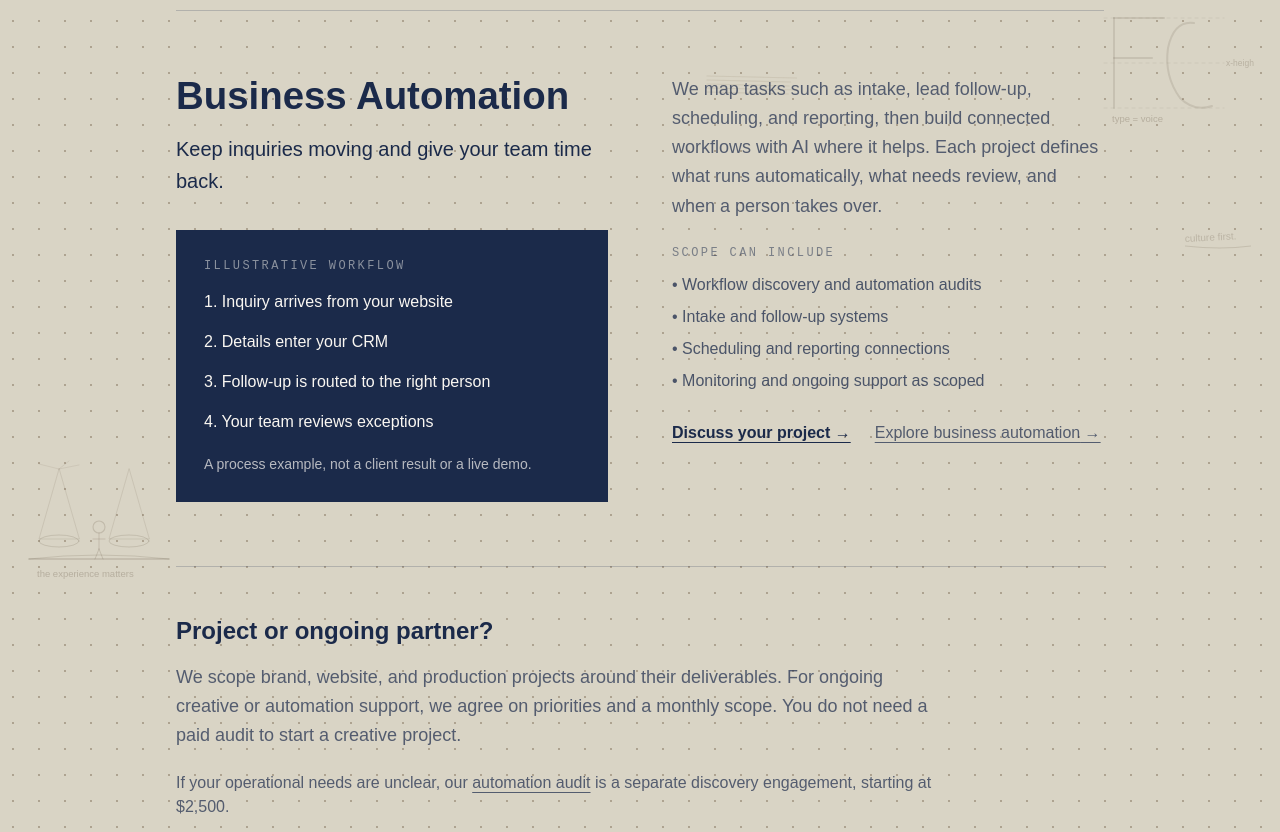
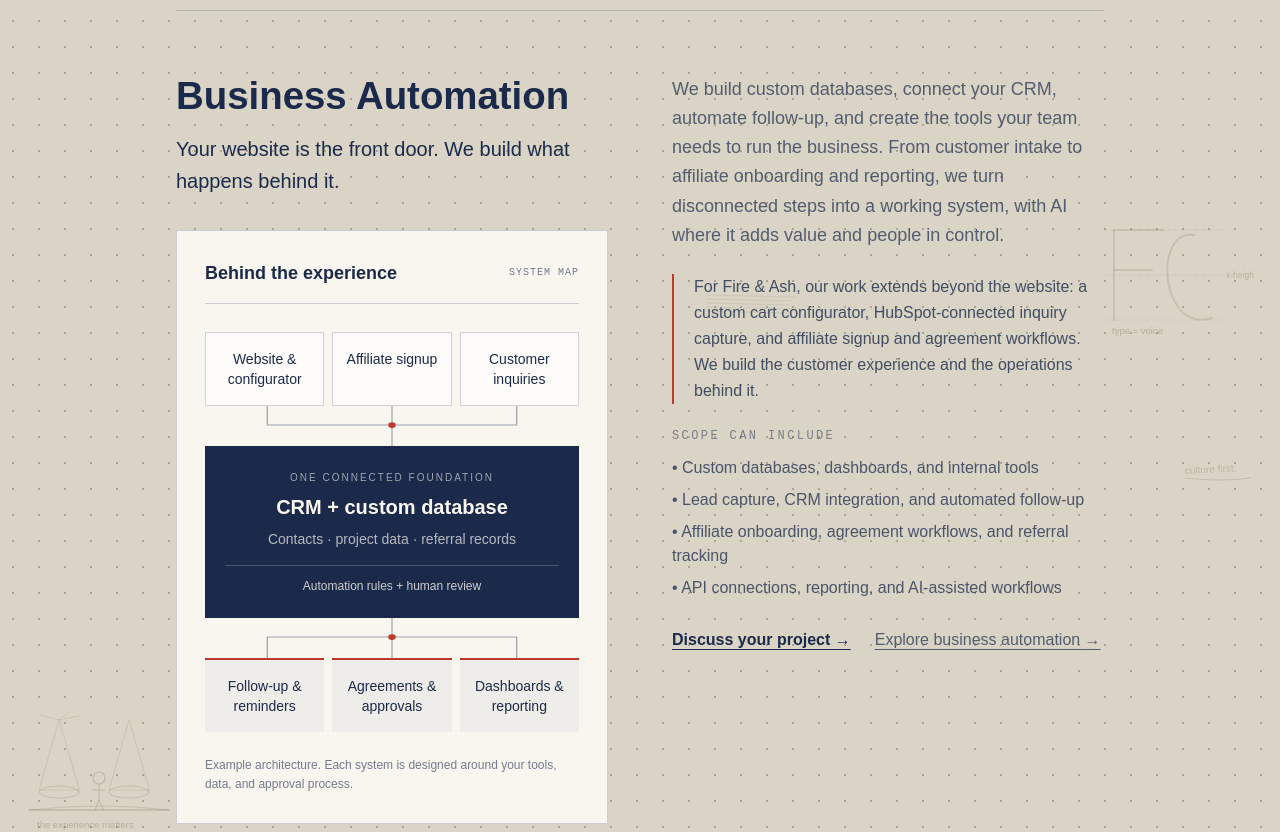
Before and after one commit to Gaiabox/flower-club-website, a Next.js app: page /services in a window 1280 px wide. Shown: the part 2540-3372 px from the top of the page. Built offline with nearby package versions, Linux system fonts and the light colour scheme.

Commit message:
Refine portfolio hover previews and present connected business systems

```diff
--- a/src/app/globals.css
+++ b/src/app/globals.css
@@ -265,3 +265,28 @@
   .client-bar { overflow-x: auto; }
   .client-ticker > [aria-hidden="true"] { display: none; }
 }
+
+/* Selected work: artwork first, details revealed on deliberate interaction. */
+.selected-work-grid article > a { display:block; position:relative; overflow:hidden; }
+.selected-work-grid .asset-caption,
+.selected-work-grid figcaption { position:absolute; inset:0; z-index:20; display:flex; flex-direction:column; justify-content:flex-end; padding:1.5rem; background:linear-gradient(transparent 15%,rgba(10,20,40,.9)); color:#f8f5ed; opacity:0; transform:translateY(8px); transition:opacity 180ms ease,transform 180ms ease; pointer-events:none; }
+.selected-work-grid .asset-caption h3 { margin:0 0 .5rem; }
+.selected-work-grid .asset-caption p { font-size:.875rem; line-height:1.5; }
+.selected-work-grid article > a::after,
+.selected-work-grid .brand-film::after { content:""; position:absolute; inset:0; z-index:15; background:#bf3829; opacity:0; pointer-events:none; }
+.selected-work-grid article > a:hover::after,
+.selected-work-grid article > a:focus-visible::after,
+.selected-work-grid .brand-film:hover::after,
+.selected-work-grid .brand-film:focus-within::after { animation:asset-color-sweep 450ms ease-out both; }
+.selected-work-grid article > a:hover .asset-caption,
+.selected-work-grid article > a:focus-visible .asset-caption,
+.selected-work-grid .brand-film:hover figcaption,
+.selected-work-grid .brand-film:focus-within figcaption { opacity:1; transform:translateY(0); transition-delay:100ms; }
+.selected-work-grid .brand-film button > span { opacity:0; }
+.selected-work-grid .brand-film:focus-within button > span { opacity:1; }
+@keyframes asset-color-sweep { 0% { opacity:0; transform:translateX(-100%); } 35% { opacity:.65; } 100% { opacity:0; transform:translateX(100%); } }
+@media (prefers-reduced-motion:reduce) {
+ .selected-work-grid * { animation:none!important; transition:none!important; }
+}
+.selected-work-grid .asset-caption > p,
+.selected-work-grid figcaption .label-light { display:none; }
--- a/src/app/services/ServicesClient.tsx
+++ b/src/app/services/ServicesClient.tsx
@@ -1,3 +1,4 @@
+import SystemsDiagram from "@/components/SystemsDiagram";
 import Image from "next/image";
 import SketchDecor from "@/components/SketchDecor";
 import BrandFilm from "@/components/BrandFilm";
@@ -93,18 +94,7 @@ export default function ServicesClient() {
                   />
                 )}
                 {service.id === "business-automation" && (
-                  <div className="bg-navy p-7 text-cream">
-                    <p className="label-light mb-4">Illustrative Workflow</p>
-                    <ol className="space-y-4">
-                      <li>1. Inquiry arrives from your website</li>
-                      <li>2. Details enter your CRM</li>
-                      <li>3. Follow-up is routed to the right person</li>
-                      <li>4. Your team reviews exceptions</li>
-                    </ol>
-                    <p className="mt-5 text-cream/70 text-sm">
-                      A process example, not a client result or a live demo.
-                    </p>
-                  </div>
+                  <SystemsDiagram />
                 )}
               </div>
             </div>
@@ -112,6 +102,11 @@ export default function ServicesClient() {
               <p className="text-navy/70 leading-relaxed text-lg mb-6">
                 {service.description}
               </p>
+              {service.id === "business-automation" && (
+                <p className="text-navy/80 leading-relaxed mb-6 border-l-2 border-red pl-5">
+                  For Fire &amp; Ash, our work extends beyond the website: a custom cart configurator, HubSpot-connected inquiry capture, and affiliate signup and agreement workflows. We build the customer experience and the operations behind it.
+                </p>
+              )}
               <p className="label mb-3">Scope can include</p>
               <ul className="space-y-2 text-navy/75 mb-7">
                 {service.deliverables.map((item) => (
--- a/src/components/SelectedWork.tsx
+++ b/src/components/SelectedWork.tsx
@@ -5,7 +5,7 @@ import { websites } from "@/lib/portfolio";
 export default function SelectedWork() {
   const jade = websites.find((site) => site.slug === "jade-lilly")!;
   return (
-    <div className="grid sm:grid-cols-2 lg:grid-cols-3 gap-x-6 gap-y-10">
+    <div className="selected-work-grid grid sm:grid-cols-2 lg:grid-cols-3 gap-6">
       <article>
         <Link href="/work/jade-lilly">
           <div className="relative aspect-[4/3] overflow-hidden bg-navy">
@@ -17,11 +17,10 @@ export default function SelectedWork() {
               className="object-cover"
             />
           </div>
-          <h3 className="text-cream text-xl font-bold mt-4">Jade Lilly</h3>
-        </Link>
-        <p className="text-cream/70 mt-2">
+          <div className="asset-caption"><h3 className="text-cream text-xl font-bold mt-4">Jade Lilly</h3>
+        <p>
           Website designed &amp; built by The Flower Club
-        </p>
+        </p></div></Link>
       </article>
       <article>
         <BrandFilm
@@ -31,9 +30,6 @@ export default function SelectedWork() {
           meta="Made for The Flower Club · AI-assisted animation"
           aspect="4/3"
         />
-        <p className="text-cream/70 mt-4">
-          In-house character design and animation
-        </p>
       </article>
       <article>
         <BrandFilm
@@ -43,9 +39,6 @@ export default function SelectedWork() {
           meta="Brand activation · Event content"
           aspect="4/3"
         />
-        <p className="text-cream/70 mt-4">
-          Experience design, creative direction, and content capture
-        </p>
       </article>
       <article>
         <Link href="/work#brand-identity">
@@ -55,12 +48,11 @@ export default function SelectedWork() {
               alt="Bean Locks logo design"
               fill
               sizes="(max-width: 640px) 100vw, 30vw"
-              className="object-contain p-10 md:p-14"
+              className="object-contain p-4 md:p-5"
             />
           </div>
-          <h3 className="text-cream text-xl font-bold mt-4">Bean Locks</h3>
-        </Link>
-        <p className="text-cream/70 mt-2">Logo design &amp; brand identity</p>
+          <div className="asset-caption"><h3 className="text-cream text-xl font-bold mt-4">Bean Locks</h3>
+        <p>Logo design &amp; brand identity</p></div></Link>
       </article>
       <article>
         <Link href="/work/fire-and-ash-cigar-carts">
@@ -73,13 +65,12 @@ export default function SelectedWork() {
               className="object-cover object-top"
             />
           </div>
-          <h3 className="text-cream text-xl font-bold mt-4">
+          <div className="asset-caption"><h3 className="text-cream text-xl font-bold mt-4">
             Fire &amp; Ash Cigar Carts
           </h3>
-        </Link>
-        <p className="text-cream/70 mt-2">
+        <p>
           Custom website, configurator, and CRM connection
-        </p>
+        </p></div></Link>
       </article>
       <article>
         <BrandFilm
@@ -89,9 +80,6 @@ export default function SelectedWork() {
           meta="Made for The Flower Club · Motion design"
           aspect="4/3"
         />
-        <p className="text-cream/70 mt-4">
-          In-house brand film and character animation
-        </p>
       </article>
     </div>
   );
--- /dev/null
+++ b/src/components/SystemsDiagram.tsx
@@ -0,0 +1,33 @@
+const inputs = ["Website & configurator", "Affiliate signup", "Customer inquiries"];
+const outputs = ["Follow-up & reminders", "Agreements & approvals", "Dashboards & reporting"];
+export default function SystemsDiagram() {
+  return (
+    <figure className="border border-navy/20 bg-[#f8f6ef] p-5 lg:p-7 text-navy overflow-hidden">
+      <figcaption className="flex justify-between items-center border-b border-navy/20 pb-4 mb-7">
+        <span className="font-semibold text-lg">Behind the experience</span>
+        <span className="font-mono text-[10px] tracking-widest uppercase text-navy/60">System map</span>
+      </figcaption>
+      <div className="grid grid-cols-3 gap-2">
+        {inputs.map((label) => <div key={label} className="border border-navy/20 bg-white/70 px-2 py-4 text-center text-xs sm:text-sm font-medium">{label}</div>)}
+      </div>
+      <svg aria-hidden="true" viewBox="0 0 300 42" className="w-full h-10" preserveAspectRatio="none">
+        <path d="M50 0V20H250V0M150 0V42" fill="none" stroke="#1c2c4b" strokeOpacity=".4" />
+        <circle cx="150" cy="20" r="3" fill="#bf3829" />
+      </svg>
+      <div className="bg-navy text-cream px-5 py-6 text-center relative">
+        <p className="text-[10px] uppercase tracking-[.2em] text-cream/60 mb-2">One connected foundation</p>
+        <p className="text-xl font-semibold">CRM + custom database</p>
+        <p className="text-sm text-cream/70 mt-2">Contacts · project data · referral records</p>
+        <div className="border-t border-cream/20 mt-4 pt-3 text-xs text-cream/80">Automation rules + human review</div>
+      </div>
+      <svg aria-hidden="true" viewBox="0 0 300 42" className="w-full h-10" preserveAspectRatio="none">
+        <path d="M150 0V42M50 42V20H250V42" fill="none" stroke="#1c2c4b" strokeOpacity=".4" />
+        <circle cx="150" cy="20" r="3" fill="#bf3829" />
+      </svg>
+      <div className="grid grid-cols-3 gap-2">
+        {outputs.map((label) => <div key={label} className="border-t-2 border-red bg-navy/[.04] px-2 py-4 text-center text-xs sm:text-sm font-medium">{label}</div>)}
+      </div>
+      <p className="text-xs text-navy/60 mt-6 leading-relaxed">Example architecture. Each system is designed around your tools, data, and approval process.</p>
+    </figure>
+  );
+}
--- a/src/lib/portfolio.ts
+++ b/src/lib/portfolio.ts
@@ -202,14 +202,14 @@ export const services = [
   {
     id: "business-automation",
     title: "Business Automation",
-    headline: "Keep inquiries moving and give your team time back.",
+    headline: "Your website is the front door. We build what happens behind it.",
     description:
-      "We map tasks such as intake, lead follow-up, scheduling, and reporting, then build connected workflows with AI where it helps. Each project defines what runs automatically, what needs review, and when a person takes over.",
+      "We build custom databases, connect your CRM, automate follow-up, and create the tools your team needs to run the business. From customer intake to affiliate onboarding and reporting, we turn disconnected steps into a working system, with AI where it adds value and people in control.",
     deliverables: [
-      "Workflow discovery and automation audits",
-      "Intake and follow-up systems",
-      "Scheduling and reporting connections",
-      "Monitoring and ongoing support as scoped",
+      "Custom databases, dashboards, and internal tools",
+      "Lead capture, CRM integration, and automated follow-up",
+      "Affiliate onboarding, agreement workflows, and referral tracking",
+      "API connections, reporting, and AI-assisted workflows",
     ],
     example: "Explore business automation",
     proofHref: "/services/digital-employees",
```
